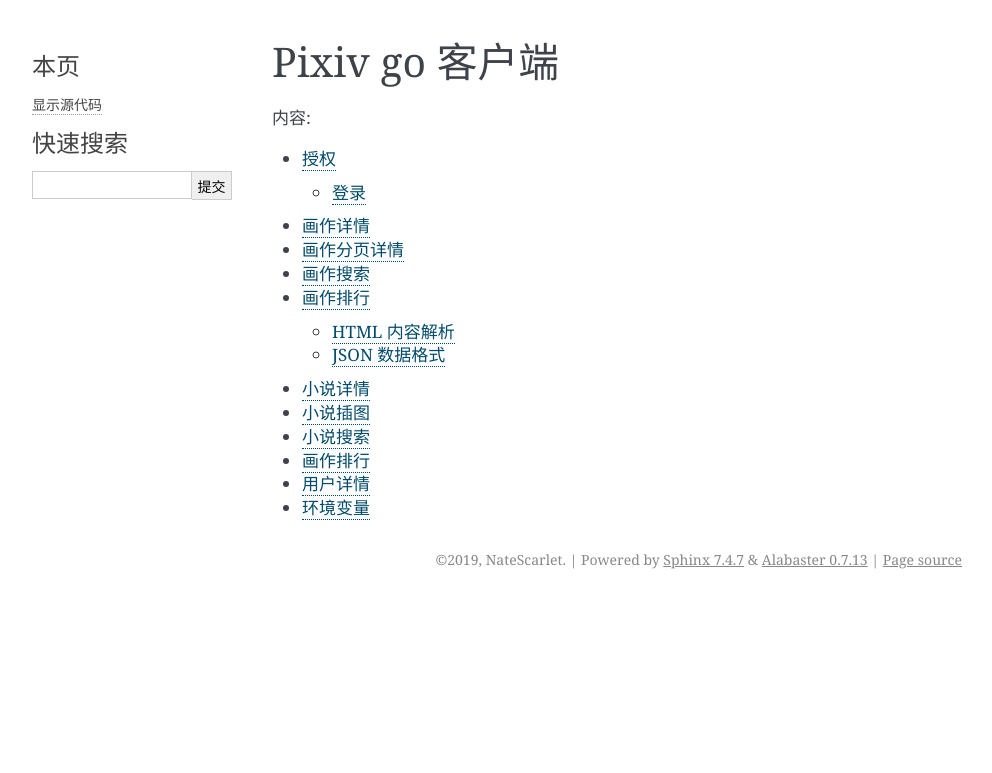
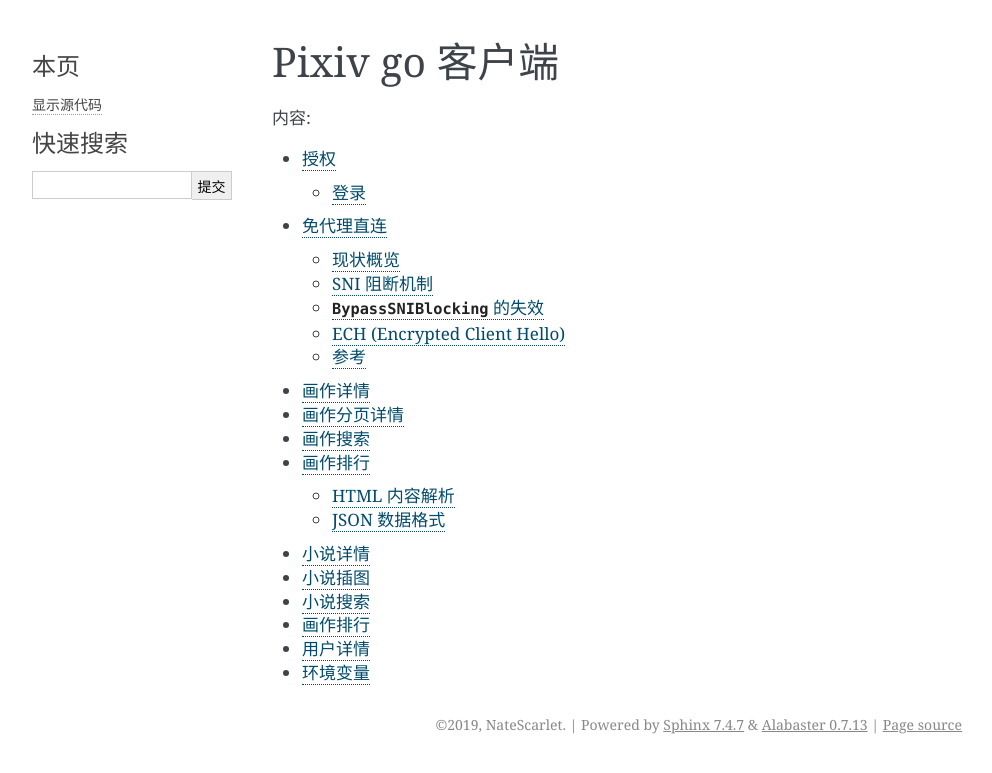
Before and after one commit to NateScarlet/pixiv, a Sphinx documentation site: the page built from docs/index.rst, in a window 1280 px wide. Shown: the top 773 px of the page, without its empty margins (148-1140 px from the left). Built offline with Sphinx 7.4.7, drawn with Linux system fonts in a browser that asks for light colours; some of the changed lines change nothing that is shown.

Commit message:
docs: document direct connection findings for SNI blocking and ECH
Record the measured behaviour behind the no-proxy path:

- SNI blocking matches on the SNI keyword rather than the target IP, so
  i.pximg.net fails with its own SNI but succeeds with pximg.net or with
  no SNI at all.
- BypassSNIBlocking no longer reaches the API hosts: connecting to the
  pixiv origin without SNI completes the TLS handshake and passes
  certificate verification, but the HTTP layer answers with a nginx 403
  because the WAF rejects a mismatch between SNI and Host.
- ECH works for the Cloudflare-hosted hosts. The ECH config is shared
  across all Cloudflare sites and the outer SNI is fixed to
  cloudflare-ech.com, but few sites actually publish an ech= parameter.
- The config rotates, and an expired one can be replaced at runtime from
  tls.ECHRejectionError.RetryConfigList, which the standard library does
  not act on by itself.

```diff
--- /dev/null
+++ b/docs/direct-connection.rst
@@ -0,0 +1,159 @@
+免代理直连
+======================================
+
+本页记录免代理直连相关的实测事实与机制说明。
+
+以下结论基于 2026-09 的实测结果。网络侧封锁策略与 Pixiv 侧服务端策略都可能随时变化，
+其中的数值（如配置轮换）仅为观测到的现状，不构成稳定承诺。
+
+现状概览
+----------------
+
+按主机区分，直连能力并不一致：
+
+.. list-table::
+  :header-rows: 1
+
+  * - 主机
+    - 承载
+    - 无 SNI 直连
+    - ECH 直连
+    - 经代理
+  * - ``www.pixiv.net``
+    - Cloudflare
+    - 不可用
+    - 可用
+    - 可用
+  * - ``app-api.pixiv.net``
+    - Cloudflare
+    - 不可用
+    - 可用
+    - 可用
+  * - ``i.pximg.net``
+    - Pixiv 自有源站
+    - 可用
+    - 不适用
+    - 可用
+
+``i.pximg.net`` 不在 Cloudflare 之后，其证书为 ``*.pximg.net``，因此不适用 ECH；
+反之它的源站接受不携带 SNI 的握手，配合 ``Referer`` 标头即可取图。
+
+SNI 阻断机制
+----------------
+
+封锁按 SNI 字段**关键词**匹配，而不是按目标 IP。因此 IP 可达不代表能建立连接：
+
+.. list-table::
+  :header-rows: 1
+
+  * - 目标
+    - SNI
+    - 结果
+  * - ``i.pximg.net``
+    - （不发送）
+    - 成功
+  * - ``i.pximg.net``
+    - ``i.pximg.net``
+    - 连接被重置
+  * - ``i.pximg.net``
+    - ``pximg.net``
+    - 成功
+  * - ``www.pixiv.net``
+    - ``pixiv.net`` / ``www.pixiv.net``
+    - 连接被重置
+
+含 ``pixiv`` / ``i.pximg`` 的 SNI 会被重置，``pximg.net`` 因不含该关键词而放行。
+未发送 SNI 时，握手能否完成取决于服务端是否接受不携带 SNI 的连接。
+
+``BypassSNIBlocking`` 的失效
+--------------------------------
+
+本节说明 ``pkg/client/bypass_sni_blocking.go`` 现有机制为何不再能完成直连。
+
+机制原本依赖两点配合：
+
+1. ``www.pixiv.net`` 解析到 Cloudflare 地址，而无 SNI 时 Cloudflare 无法路由，
+   因此通过 ``HostReplacer`` 把 ``www.pixiv.net`` 改写为 ``pixiv.net`` 再解析，
+   以获得 Pixiv 自有源站地址；
+2. 与源站握手时**不发送 SNI**，从而避开基于 SNI 的封锁。
+
+实测表明第 2 步已被服务端拒绝：连接到源站、不发送 SNI 时，TLS 握手可以完成、
+证书校验也通过（证书为 ``*.pixiv.net``），但 HTTP 层返回 nginx 的 ``403 Forbidden``。
+这与社区观察一致——Pixiv 的 WAF 不再接受 SNI 与 Host 不匹配的请求。
+
+因此该机制目前对画作 / 小说等 API 主机不再可用；对 ``i.pximg.net`` 取图仍然有效。
+
+ECH (Encrypted Client Hello)
+--------------------------------
+
+ECH 把 ClientHello 拆成内外两层：外层使用公共的 ``cloudflare-ech.com`` 作为 SNI，
+内层才是真实域名且被加密。中间设备只能看到外层名字。
+
+要点：
+
+- **配置由 Cloudflare 全网共享**。同一份 ECHConfig 可用于任意 Cloudflare 站点。
+  实测用同一份配置访问 ``www.cloudflare.com``、``blog.cloudflare.com``、
+  ``www.pixiv.net`` 均可完成握手（服务端返回的 ``ECHAccepted`` 为 true，
+  说明 ECH 被真正接受而非静默回退）。
+- **外层 SNI 必须是 ``cloudflare-ech.com``**。该名字是 Cloudflare 持有证书、
+  用于完成外层握手的公共名，写在 ECHConfig 的 ``public_name`` 字段内。
+  实测改写该字段为等长的其他名字后握手失败；使用其他组织（``defo.ie``、
+  ``tls-ech.dev``）的 ECH 配置同样失败。
+- **发布 ECH 配置的站点很少**。``crypto.cloudflare.com`` 与 ``cloudflare-ech.com``
+  会发布；但 ``cloudflare.com``、``www.cloudflare.com``、``developers.cloudflare.com``
+  等虽在 Cloudflare 之后，HTTPS 记录中并不含 ``ech=``。
+
+获取配置
+~~~~~~~~~~~~~~~~~~~~~~~~~~
+
+有两种途径：
+
+1. **DoH 查询 HTTPS 记录（type 65）**，从记录中取出 ``ech=`` 参数。
+   注意并非所有 DoH 服务都支持查询 type 65。
+2. **TLS 握手**：发送一份故意的无效 ECH 配置，服务端无法解密时会在
+   HelloRetryRequest 中下发正确的 ``retry_configs``。该途径不需要 DNS，
+   也不需要预先持有任何配置。
+
+轮换
+~~~~~~~~~~~~~~~~~~~~~~~~~~
+
+ECHConfig 会轮换。观测到的情况：
+
+- DNS 记录的 TTL 在 17～300 秒之间波动；
+- 连续观测中捕捉到两套不同的配置，``config_id`` 分别为 ``185`` 与 ``30``，
+  两者在不同时刻交替出现。这说明轮换期间新旧配置在边缘节点上**并存**，
+  同一客户端可能连续拿到其中任意一份。
+
+因此不应把某一份 ECHConfig 视为长期有效。
+
+自愈
+~~~~~~~~~~~~~~~~~~~~~~~~~~
+
+协议本身提供了更新途径：当服务端无法解密客户端提交的 ECH 时，会在
+HelloRetryRequest 中给出 ``retry_configs``。
+
+在 Go 中，该参数通过 ``tls.ECHRejectionError`` 的 ``RetryConfigList`` 字段暴露：
+
+.. code-block:: go
+
+    var rej *tls.ECHRejectionError
+    if errors.As(err, &rej) && len(rej.RetryConfigList) > 0 {
+        // 使用 rej.RetryConfigList 重试
+    }
+
+实测流程：先用一份过期配置发起请求 → 收到附带 ``retry_configs`` 的
+``ECHRejectionError`` → 改用该配置重试 → 请求成功。
+
+需要注意，标准库**不会**自动完成这一步重试，需要调用方自行处理。
+若始终使用固定的静态配置，则在配置轮换后连接会失败，直到配置被更新。
+
+参考
+----------------
+
+- `RFC 9849: TLS Encrypted Client Hello <https://www.rfc-editor.org/rfc/rfc9849/>`_
+- `Cloudflare 关于 ECH 的说明 <https://developers.cloudflare.com/ssl/edge-certificates/ech/>`_
+- `Cloudflare 关于 ECH 的公告 <https://blog.cloudflare.com/encrypted-client-hello/>`_
+- `net4people/bbs#417: Cloudflare ECH 的封锁特征 <https://github.com/net4people/bbs/issues/417>`_
+- `XTLS/BBS#13: 通过修改 HTTPS 记录为 CDN 开启 ECH <https://github.com/XTLS/BBS/issues/13>`_
+- `PixEz#1164: 直连返回 403 的讨论 <https://github.com/Notsfsssf/pixez-flutter/issues/1164>`_
+- `PixEz#1253: cloudflare-ech.com 被封锁的记录 <https://github.com/Notsfsssf/pixez-flutter/issues/1253>`_
--- a/docs/index.rst
+++ b/docs/index.rst
@@ -6,6 +6,7 @@
   :caption: 内容:
 
   auth
+  direct-connection
   artwork
   artwork_search
   artwork_rank
```
